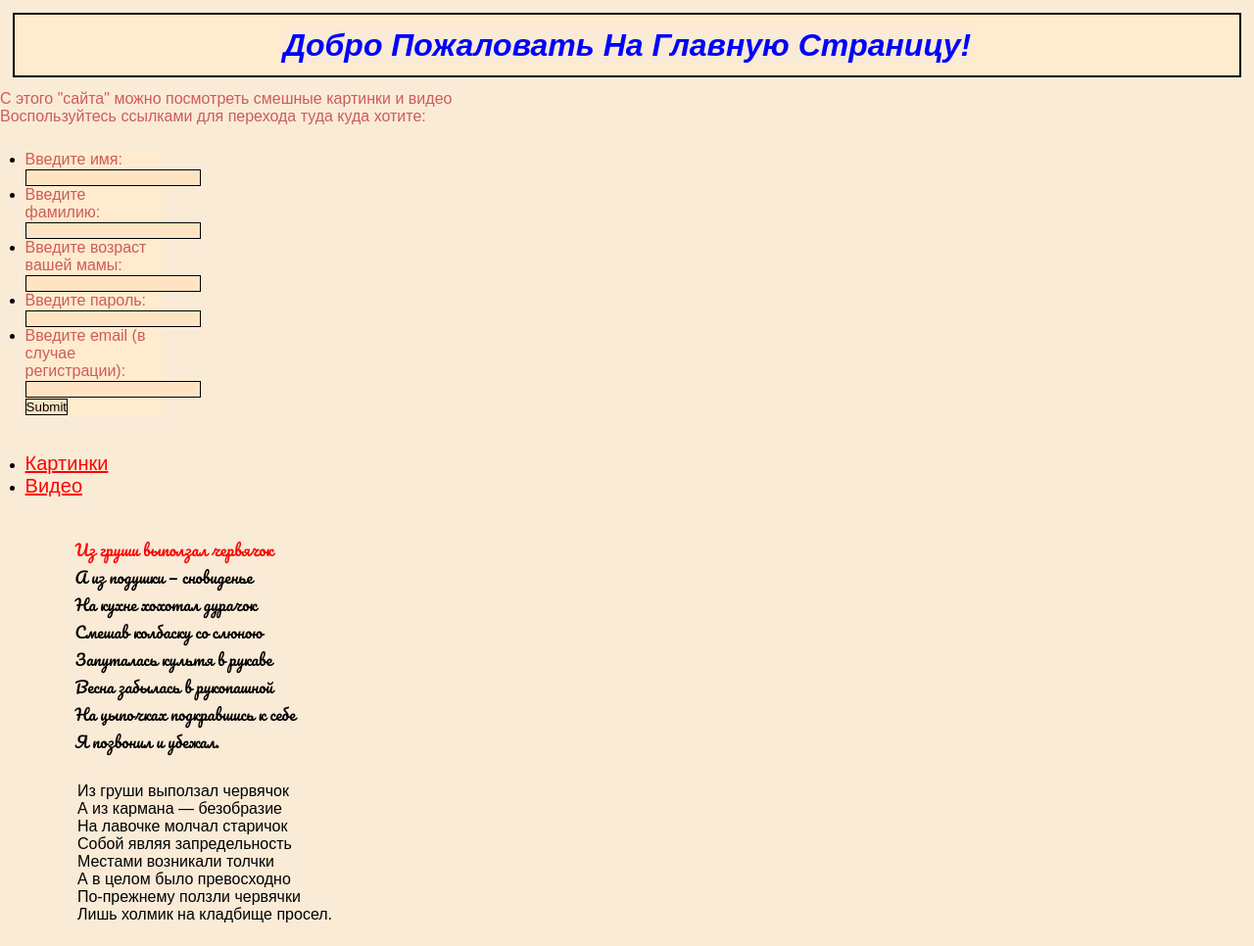
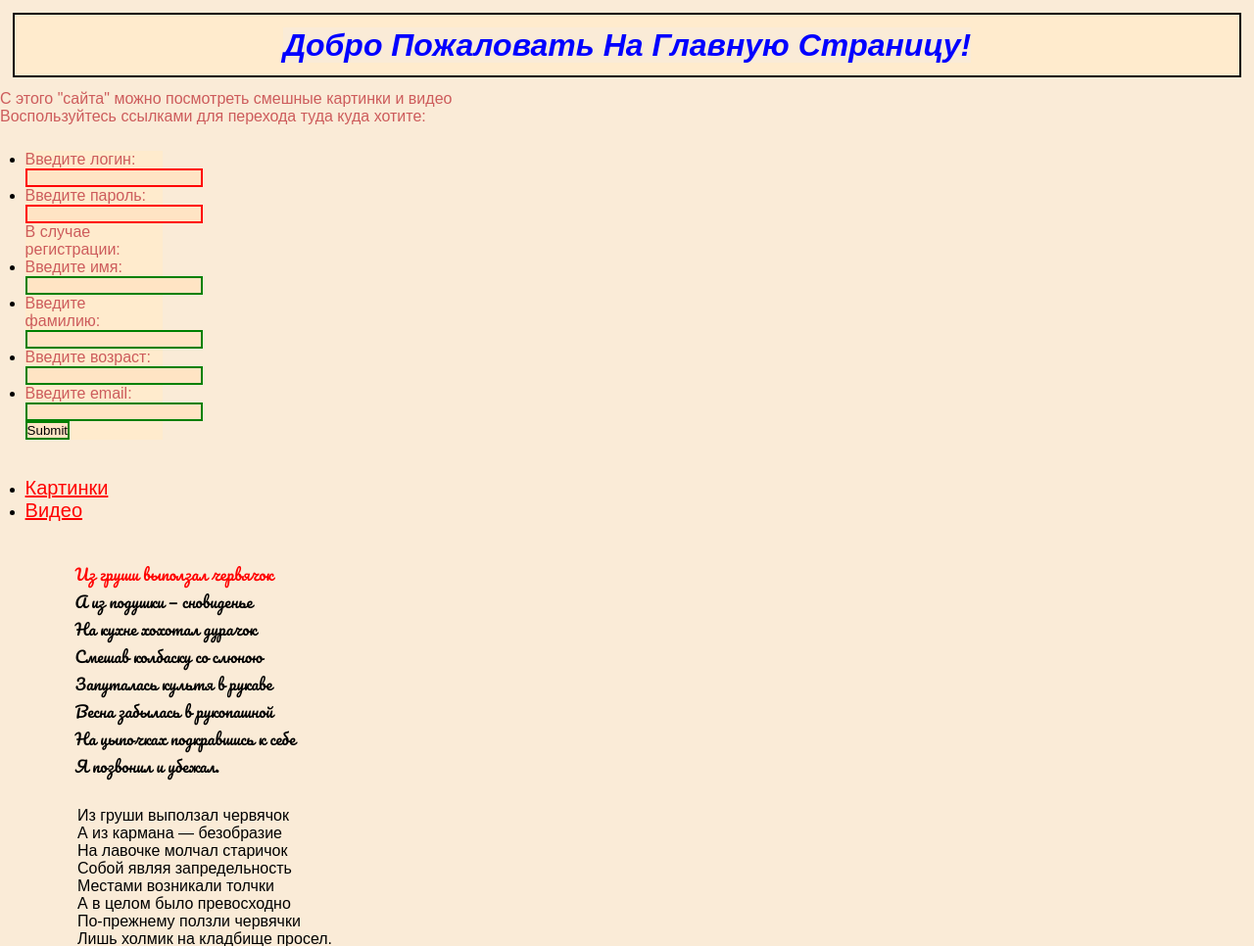
Before and after one commit to nedodelok/FirstWebApp, a Django app: page / in a window 1280 px wide. Shown: the top 966 px of the page at 98% size. Before the commit the page ends 942 px from the top, so only its background shows below. Run offline with Django 4.2, Linux system fonts and the light colour scheme.

Commit message:
Ну я не совсем доделал, но насколько я понимаю этого должно быть достаточно для того чтоб ты начал

```diff
--- a/templates/main_page.html
+++ b/templates/main_page.html
@@ -19,6 +19,15 @@
 <form class="LoginForm" method="post">
                <ul>
                    <li>
+                       <p>Введите логин: </p>
+                       <input type="text" required name="Login">
+                   </li>
+                   <li>
+                       <p>Введите пароль: </p>
+                       <input type="password"  required name="Password">
+                   </li>
+                       <p>В случае регистрации: </p>
+                   <li>
                        <p>Введите имя: </p>
                        <input type="text" name="Name">
                    </li>
@@ -27,15 +36,11 @@
                        <input type="text" name="Surname">
                    </li>
                    <li>
-                       <p>Введите возраст вашей мамы: </p>
+                       <p>Введите возраст: </p>
                        <input type="number" name="Age">
                    </li>
                    <li>
-                       <p>Введите пароль: </p>
-                       <input type="password" name="Password">
-                   </li>
-                   <li>
-                       <p>Введите email (в случае регистрации): </p>
+                       <p>Введите email: </p>
                        <input type="email" name="Email">
                    </li>
                </ul>
--- a/templates/style.css
+++ b/templates/style.css
@@ -91,3 +91,15 @@ body{
     background: bisque;
   border: 1px solid black;
 }
+input:invalid {
+    border: 2px solid red;
+}
+input:valid {
+    border: 2px solid green;
+}
+:required{
+    border: 2px blue;
+}
+:optional{
+    border: 2px cornflowerblue;
+}
```
